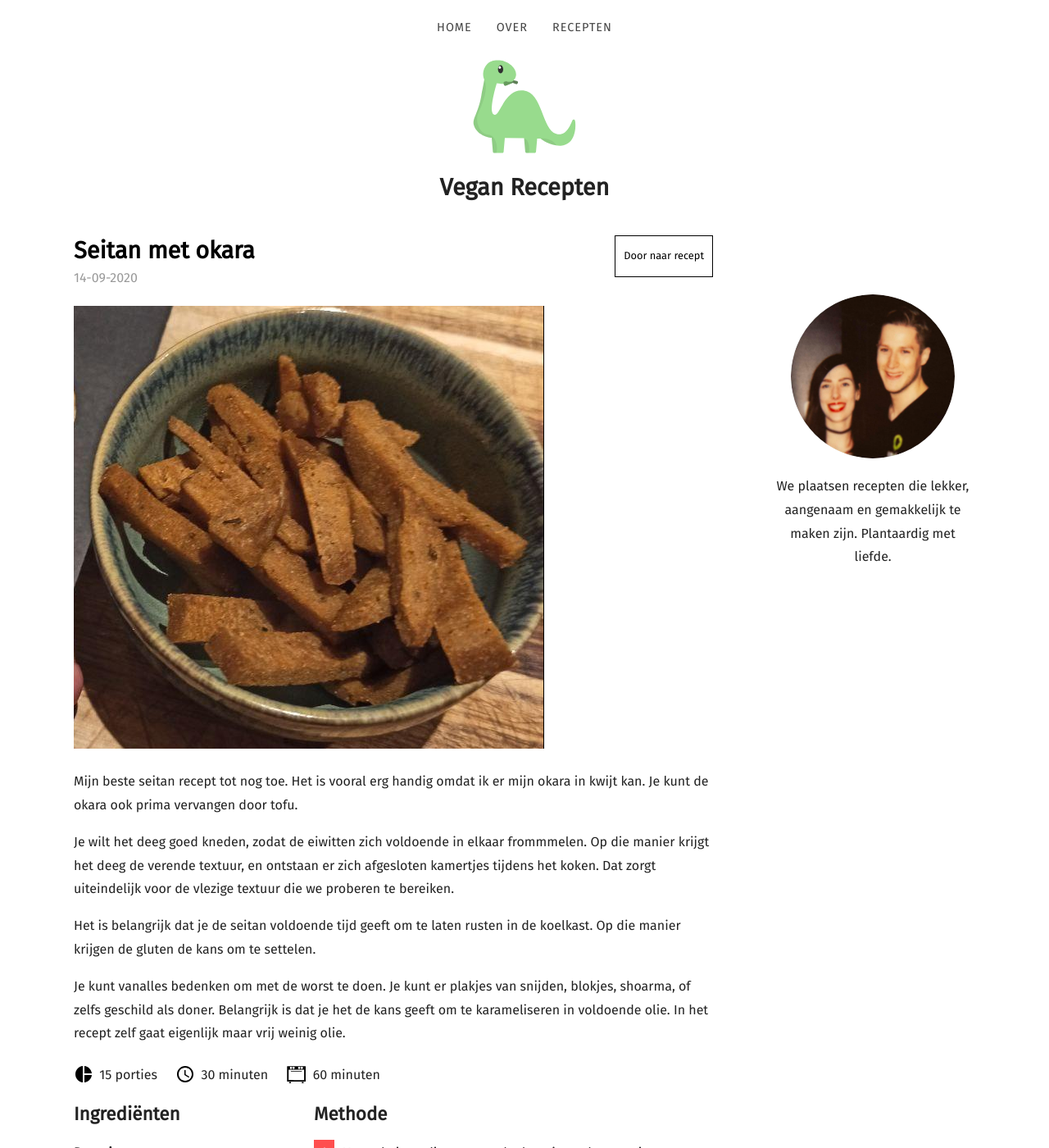
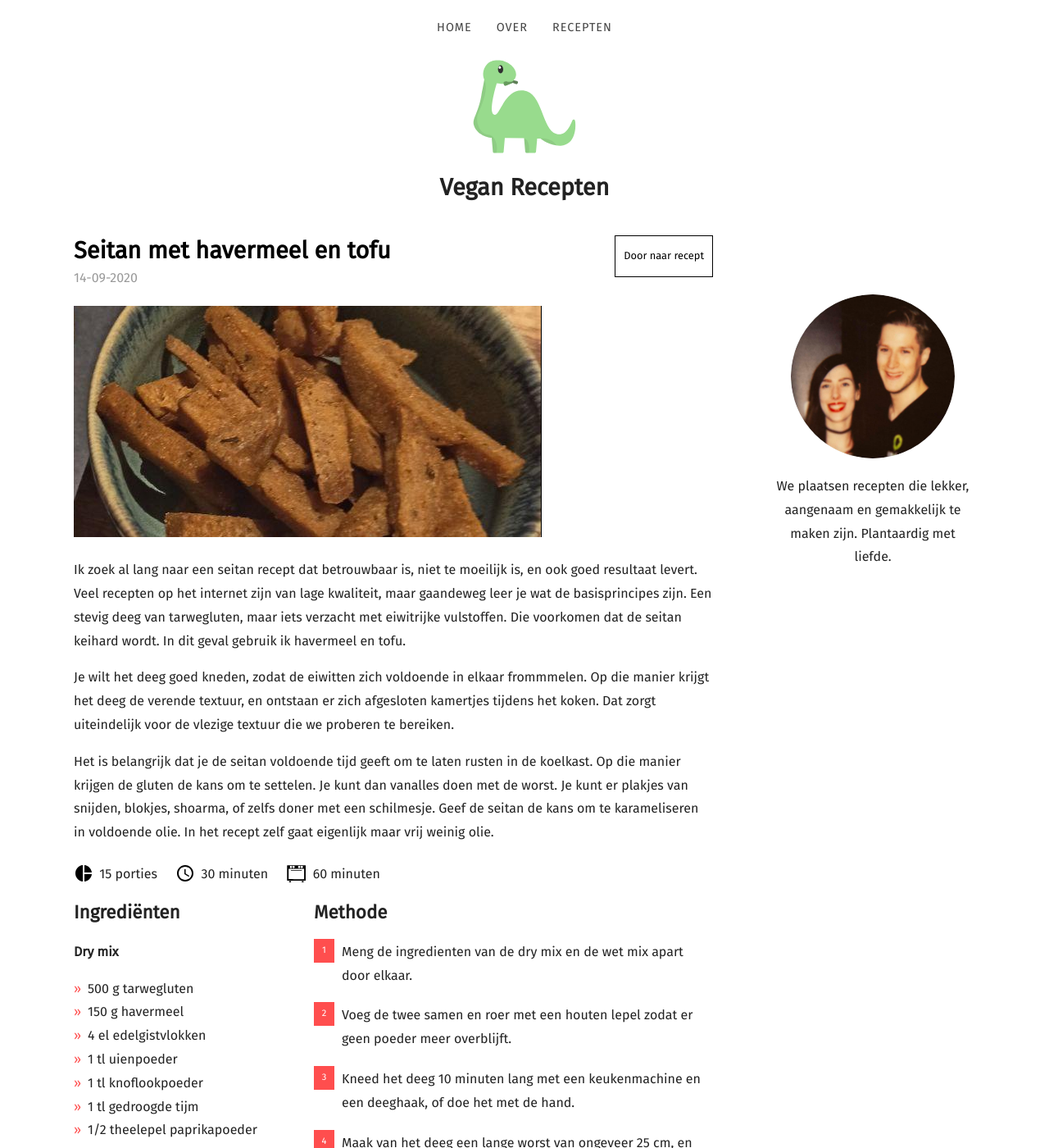
Before and after one commit to marijnio/vegasaurus-old, a Jekyll site: the page built from _posts/2020-09-14-seitan-met-havermeel-en-tofu.md, in a window 1280 px wide and 1400 px high. Shown: the whole window at 82% size. Built offline with Jekyll 4.4.1, drawn with Linux system fonts in a browser that asks for light colours; nearby versions of some CDN libraries; some of the changed text lies outside the part shown.

Commit message:
Updates the new recipes

```diff
--- a/_posts/2020-09-14-seitan-met-okara.md
+++ b/_posts/2020-09-14-seitan-met-havermeel-en-tofu.md
@@ -1,9 +1,9 @@
 ---
 date: 2020-09-14
-title: Seitan met okara
+title: Seitan met havermeel en tofu
 categories:
   - Vleesvervangers
-featured_image: seitan-met-okara.png
+featured_image: seitan-met-havermeel-en-tofu.png
 recipe:
   servings: 15 porties
   prep: 30 minuten
@@ -22,7 +22,7 @@ recipe:
     **Wet mix**
 
     * 400 ml water
-    * 200 g okara
+    * 200 g tofu (of 200 g okara)
     * 2 el sojasaus
     * 1 el plantaardige olie
     * 1 bouillonblokje
@@ -44,10 +44,8 @@ recipe:
 
 ---
 
-Mijn beste seitan recept tot nog toe. Het is vooral erg handig omdat ik er mijn okara in kwijt kan. Je kunt de okara ook prima vervangen door tofu.
+Ik zoek al lang naar een seitan recept dat betrouwbaar is, niet te moeilijk is, en ook goed resultaat levert. Veel recepten op het internet zijn van lage kwaliteit, maar gaandeweg leer je wat de basisprincipes zijn. Een stevig deeg van tarwegluten, maar iets verzacht met eiwitrijke vulstoffen. Die voorkomen dat de seitan keihard wordt. In dit geval gebruik ik havermeel en tofu.
 
 Je wilt het deeg goed kneden, zodat de eiwitten zich voldoende in elkaar frommmelen. Op die manier krijgt het deeg de verende textuur, en ontstaan er zich afgesloten kamertjes tijdens het koken. Dat zorgt uiteindelijk voor de vlezige textuur die we proberen te bereiken.
 
-Het is belangrijk dat je de seitan voldoende tijd geeft om te laten rusten in de koelkast. Op die manier krijgen de gluten de kans om te settelen.
-
-Je kunt vanalles bedenken om met de worst te doen. Je kunt er plakjes van snijden, blokjes, shoarma, of zelfs geschild als doner. Belangrijk is dat je het de kans geeft om te karameliseren in voldoende olie. In het recept zelf gaat eigenlijk maar vrij weinig olie.
+Het is belangrijk dat je de seitan voldoende tijd geeft om te laten rusten in de koelkast. Op die manier krijgen de gluten de kans om te settelen. Je kunt dan vanalles doen met de worst. Je kunt er plakjes van snijden, blokjes, shoarma, of zelfs doner met een schilmesje. Geef de seitan de kans om te karameliseren in voldoende olie. In het recept zelf gaat eigenlijk maar vrij weinig olie.
```
Also changed, not shown: assets/posts/Roerbaktofu/roerbaktofu.jpg, assets/posts/Seitan met Havermeel en Tofu/seitan-met-havermeel-en-tofu.png (added), assets/posts/Seitan met Okara/seitan-met-okara.png (deleted).
